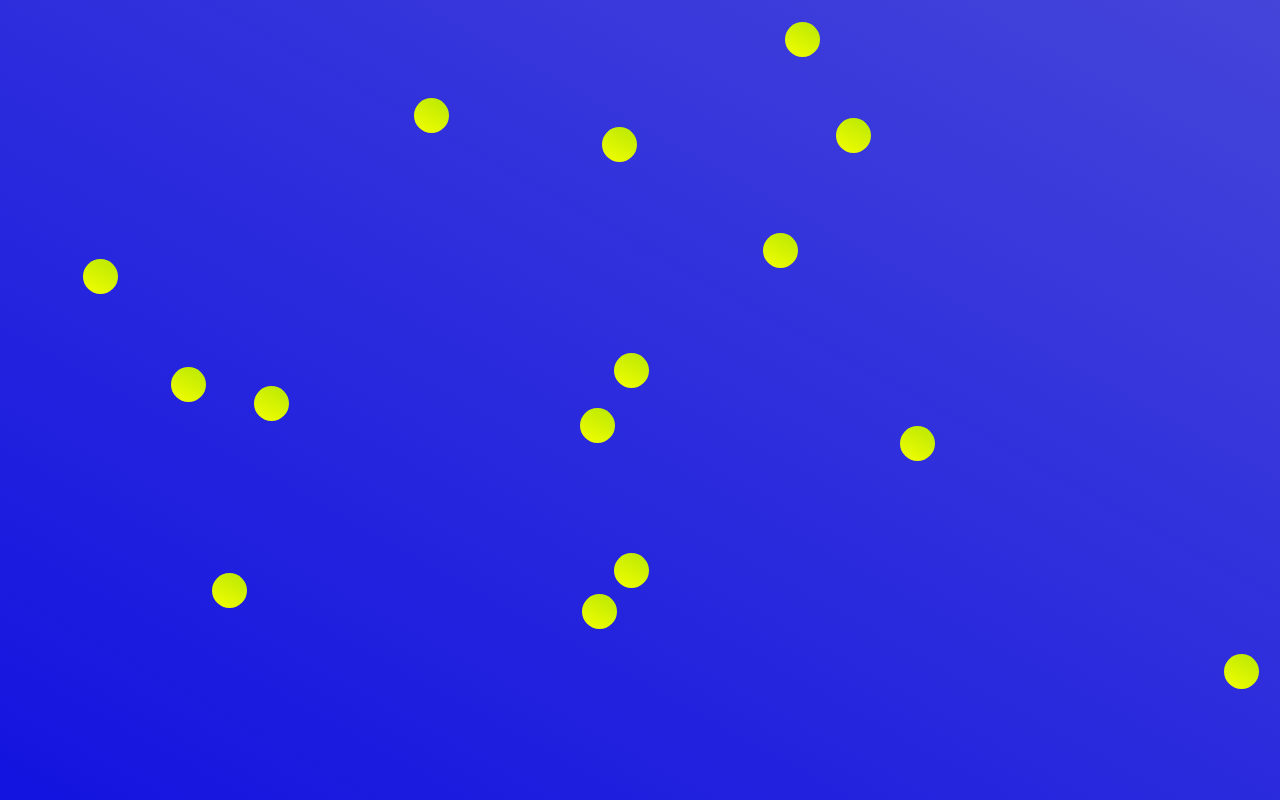
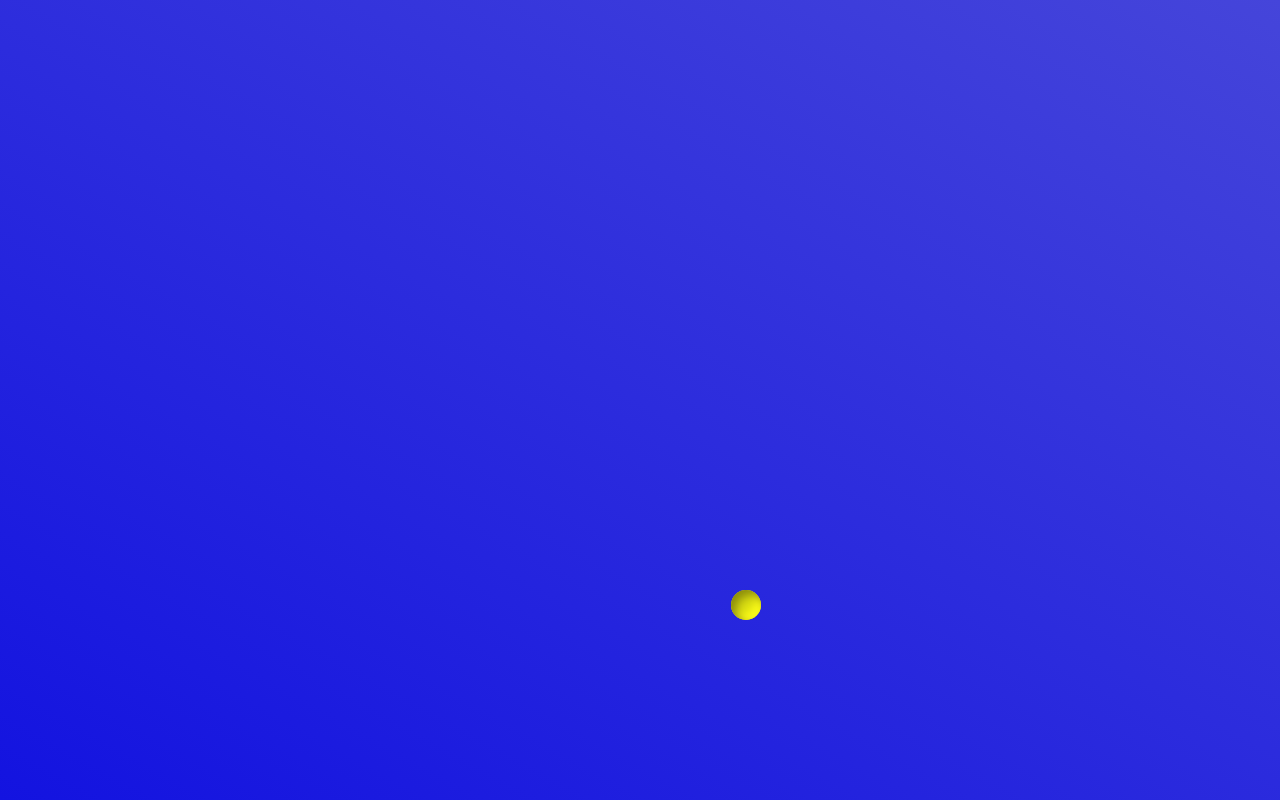
Before and after one commit to MsyaMax/Ballgame, a plain HTML site: page index.html in a window 1280 px wide. Drawn offline with Linux system fonts and the light colour scheme.

Commit message:
add balls as clicking

```diff
--- a/main.css
+++ b/main.css
@@ -4,14 +4,15 @@
     }
 
     body {
+        cursor: pointer;
         height: 100vh;
         background: rgb(69, 69, 218);
         background: linear-gradient(209deg, rgba(69, 69, 218, 1) 0%, rgba(19, 19, 224, 1) 100%);
     }
 
     .ballstyle {
-        background: rgb(183, 231, 5);
-        background: linear-gradient(209deg, rgba(183, 231, 5, 1) 0%, rgba(244, 255, 0, 1) 100%);
         border-radius: 50%;
+        background: #d9dd13;
+        box-shadow: inset 5px 5px 10px #8b8d0c, inset -5px -5px 10px #ffff1a;
         position: absolute;
     }
--- a/main.js
+++ b/main.js
@@ -1,12 +1,12 @@
 window.addEventListener('DOMContentLoaded', () => {
-    const w = 35;
-    const h = 35;
+    const w = 30;
+    const h = 30;
     let width = window.innerWidth - 14;
     let height = window.innerHeight - 14;
+    // creating ball
+    function createBall(n, x, y) {
+        for (let i = 0; n > i; i++) {
 
-    function createBall(n) {
-        for (let i = 0; n > i; i++) {
-            // creating ball
             let ball = document.createElement('div');
             ball.classList.add('ballstyle');
             ball.style.width = w + 'px';
@@ -14,29 +14,25 @@ window.addEventListener('DOMContentLoaded', () => {
 
 
             // valuing top and left properties for our ball
-            let x = Math.floor(Math.random() * (width - w));
-            let y = Math.floor(Math.random() * (height - h));
+            x = (x == undefined) ? Math.floor(Math.random() * (width - w)) : x;
+            y = (y == undefined) ? Math.floor(Math.random() * (height - h)) : y;
             document.body.appendChild(ball);
             ball.style.left = `${x}px`;
             ball.style.top = `${y}px`;
         }
     };
-    createBall(15);
+    createBall(1);
 
     // animating the balls
-    const balls = document.querySelectorAll('.ballstyle')
-
-
+    let balls = document.querySelectorAll('.ballstyle')
 
     for (let i = 0; i < balls.length; i++) {
         animator(i)
     }
 
-    function animator(p) {
-
-        let n = p
-        let vx = Math.floor((Math.random() - 0.5) * 30);
-        let vh = Math.floor((Math.random() - 0.5) * 30);
+    function animator(n) {
+        let vx = Math.floor((Math.random() - 0.5) * 15);
+        let vh = Math.floor((Math.random() - 0.5) * 15);
 
         function animate() {
 
@@ -56,21 +52,16 @@ window.addEventListener('DOMContentLoaded', () => {
             top += vh
             balls[n].style.top = top + 'px';
 
-            if (!isClick) {
-                requestAnimationFrame(animate);
-            }
-
-
+            requestAnimationFrame(animate);
 
         }
         animate()
     }
+
+    // check clicking
+    document.addEventListener('click', (event) => {
+        createBall(1, event.clientX, event.clientY)
+        balls = document.querySelectorAll('.ballstyle')
+        animator(balls.length - 1)
+    })
 })
-
-// check clicking
-let isClick = false;
-document.addEventListener('click', (event) => {
-    isClick = true;
-    changeAnimate(event.clientX, event.clientY)
-    return isClick;
-})
```
